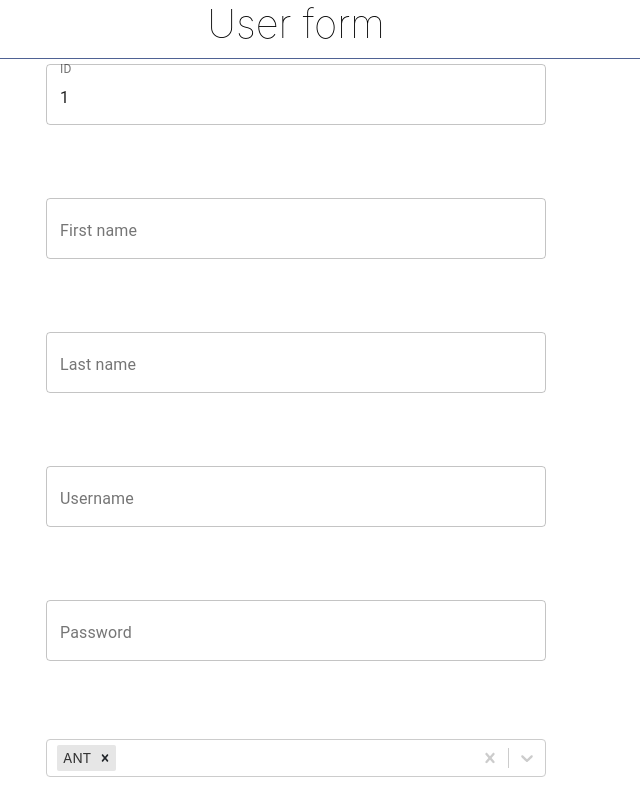
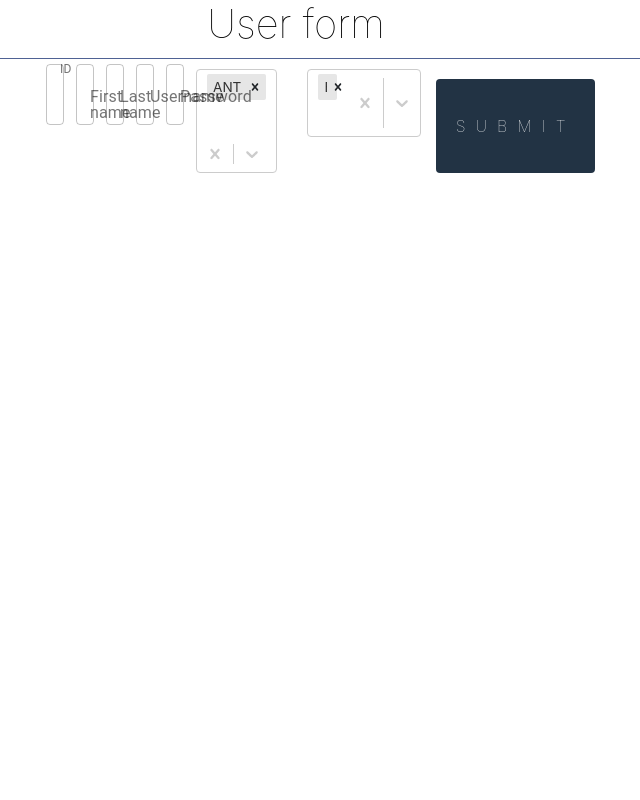
Before and after one commit to stsdmchv/test-project, a React (Create React App) app: page /addNewUser in a window 1280 px wide. Shown: the top 800 px of the page, without its empty margins (344-984 px from the left). Built offline with nearby package versions, Linux system fonts and the light colour scheme; the HTML template or start-up script is replaced by a standard one.

Commit message:
Separate cards

```diff
--- a/src/styles.scss
+++ b/src/styles.scss
@@ -16,9 +16,10 @@ body {
 
 form{
   display: flex;
-  flex-direction: column;
+  flex-direction: row;
   width: 50%;
   gap:15px;
+  padding-bottom: 20px;
   }
 
 form {
```
